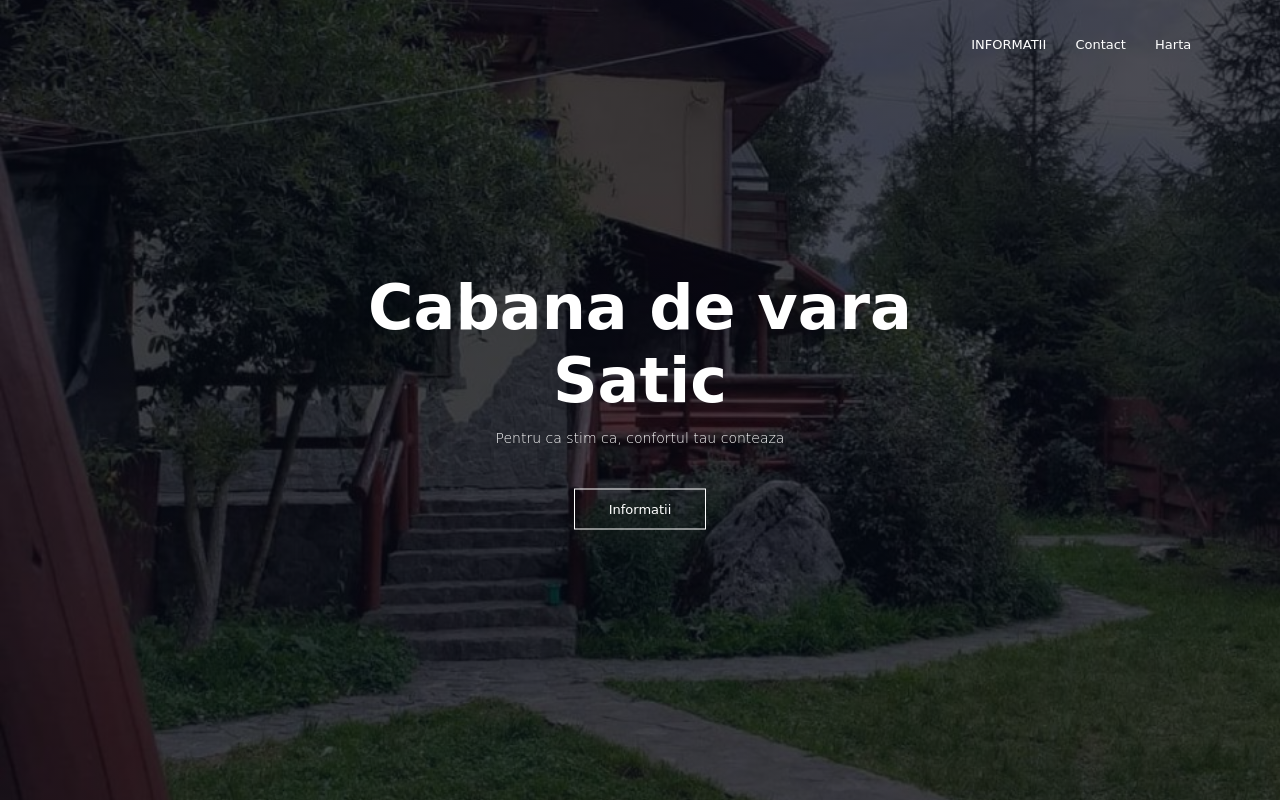
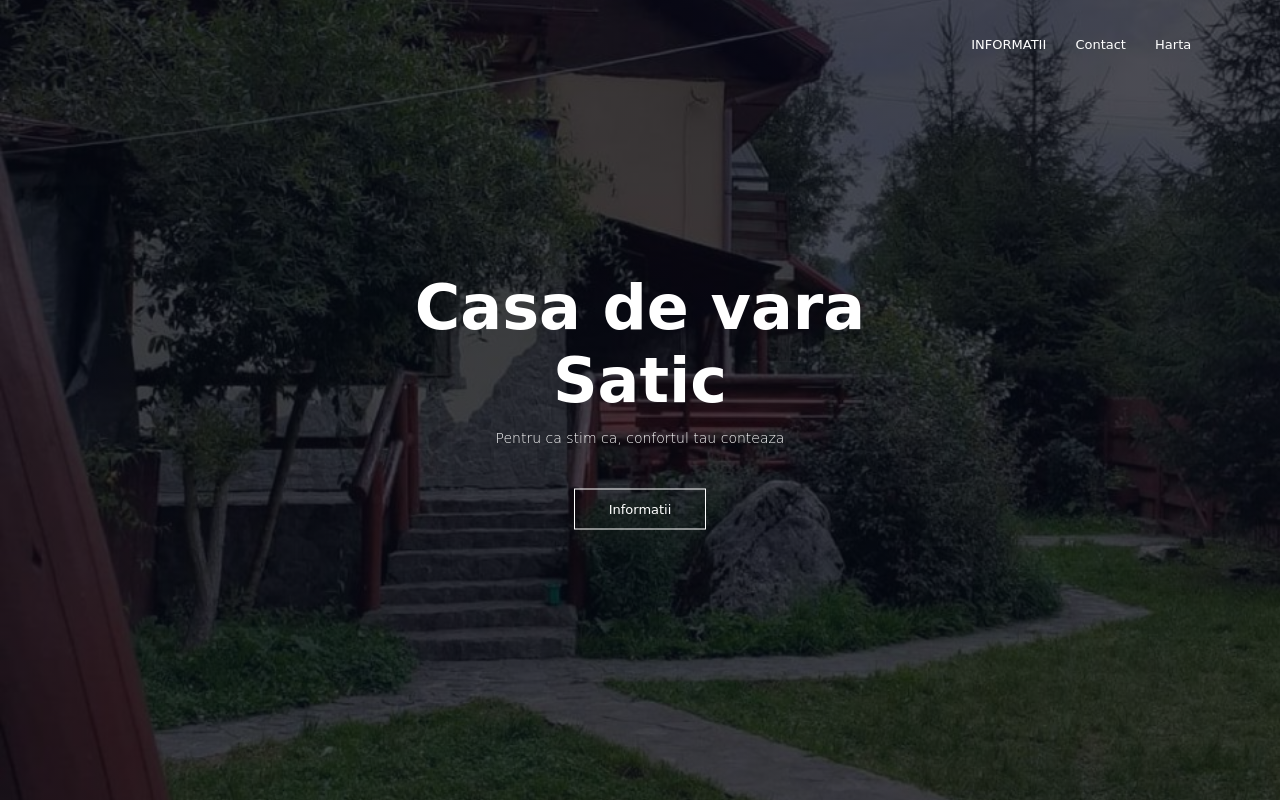
Before and after one commit to SebyFTW/cabanadevarasatic, a plain HTML site: page index.html in a window 1280 px wide. Shown: the top 800 px of the page. Drawn offline with Linux system fonts and the light colour scheme; a web font is replaced by a local one.

Commit message:
Update index.html

```diff
--- a/index.html
+++ b/index.html
@@ -27,7 +27,7 @@
 		</nav>
 
 		<div class="text-box">
-			<h1>Cabana de vara Satic</h1>
+			<h1>Casa de vara Satic</h1>
 			<p>Pentru ca stim ca, confortul tau conteaza</p>
 			<a href="#course" class="info">Informatii</a>
 
```
